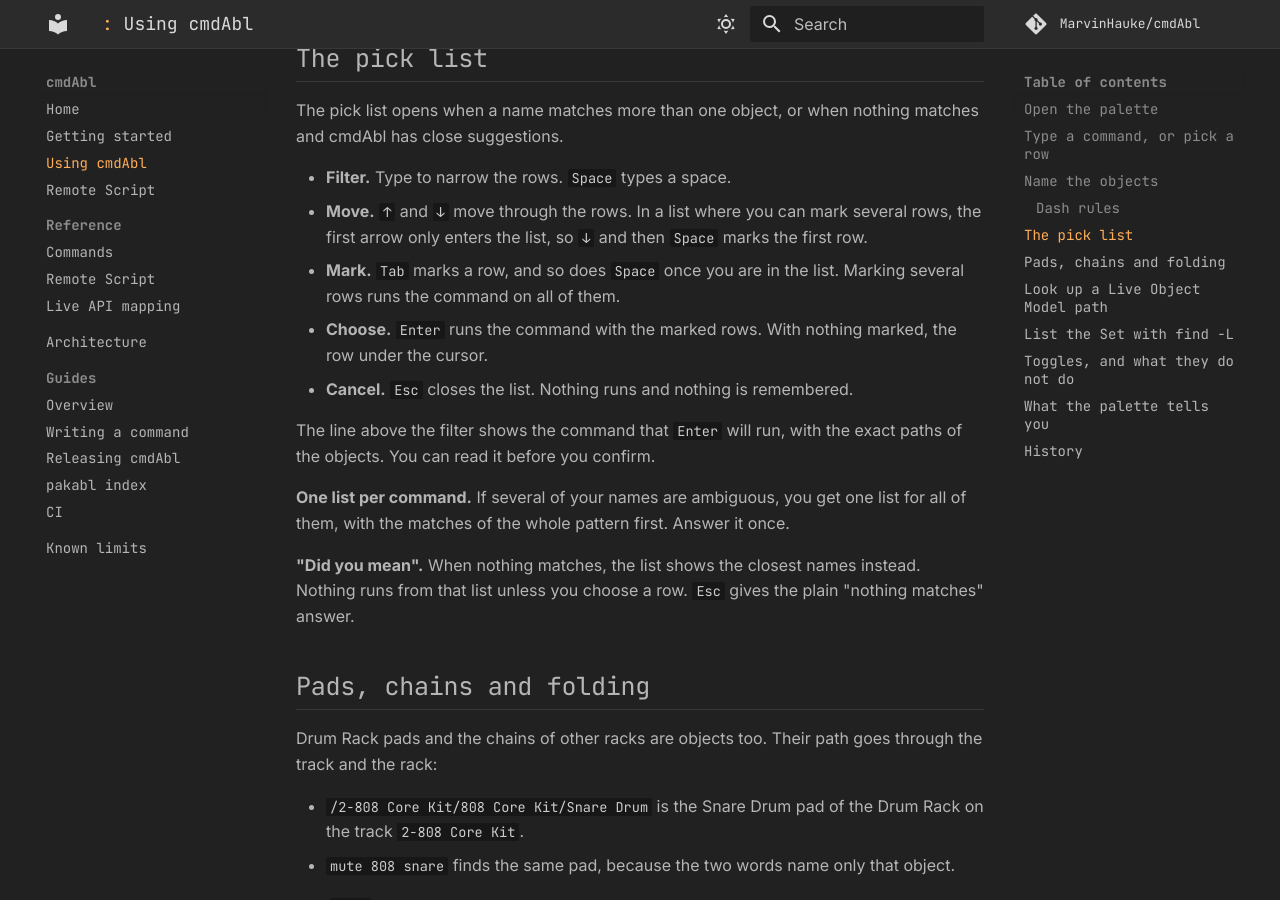
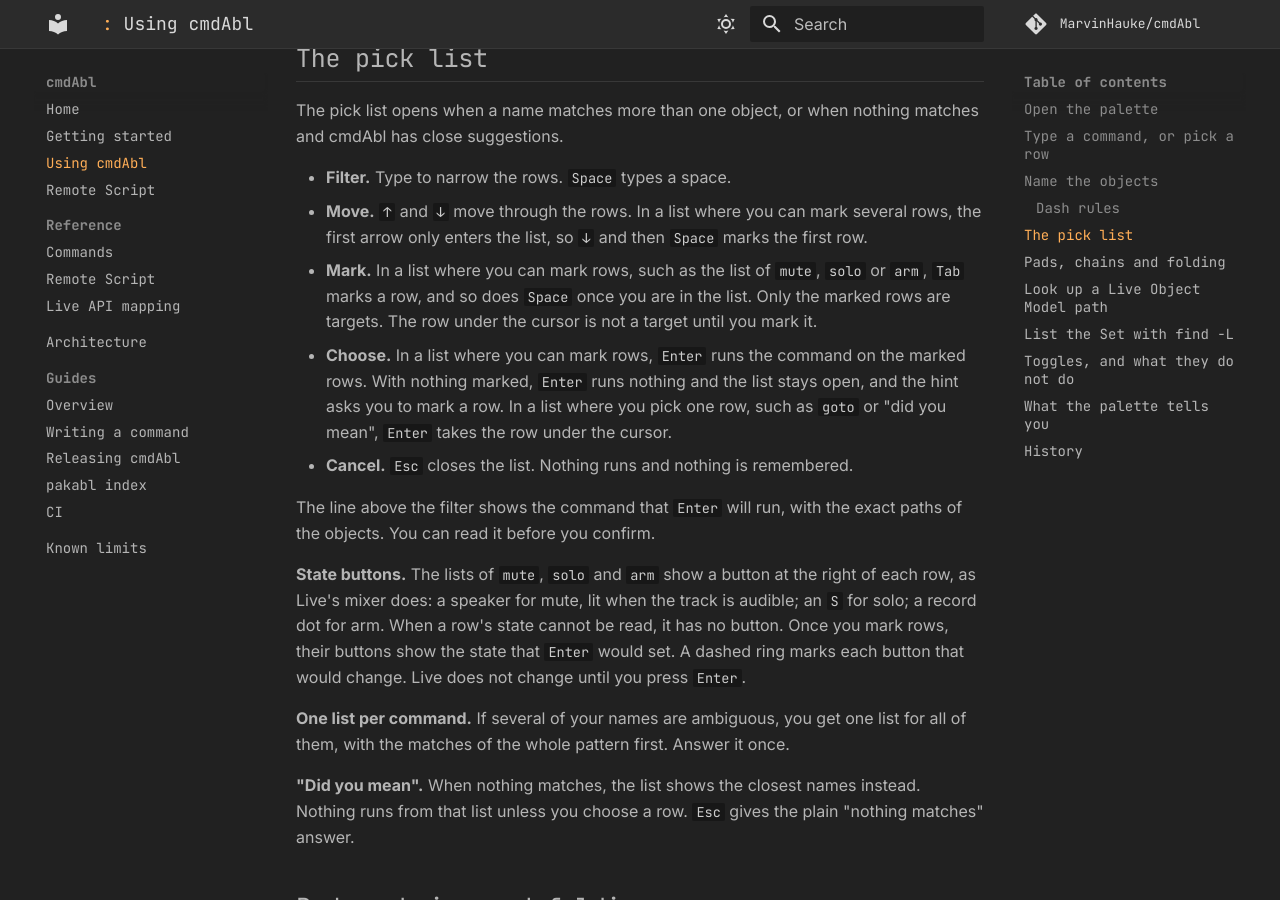
Before and after one commit to MarvinHauke/cmdAbl, an MkDocs documentation site: the page built from docs/using.md, in a window 1280 px wide and 900 px high, scrolled down 2108 px. Built offline with MkDocs 1.6.1 and Material for MkDocs 9.7.7, drawn with Linux system fonts in a browser that asks for light colours; comment, search, counter and statistics services are not loaded.

Commit message:
docs(using): pick list has no preselection for multi-select; state buttons
Multi-select lists target only the marked rows; Enter with none marked runs
nothing. Single-select lists take the cursor row. Describes the state buttons
(speaker, S, record dot) and the dashed ring on rows that would change.

Co-Authored-By: Claude Haiku 5.5 <noreply@anthropic.com>

```diff
--- a/docs/using.md
+++ b/docs/using.md
@@ -69,13 +69,21 @@ suggestions.
 - **Filter.** Type to narrow the rows. `Space` types a space.
 - **Move.** `↑` and `↓` move through the rows. In a list where you can mark several rows, the first arrow
   only enters the list, so `↓` and then `Space` marks the first row.
-- **Mark.** `Tab` marks a row, and so does `Space` once you are in the list. Marking several rows runs the
-  command on all of them.
-- **Choose.** `Enter` runs the command with the marked rows. With nothing marked, the row under the cursor.
+- **Mark.** In a list where you can mark rows, such as the list of `mute`, `solo` or `arm`, `Tab` marks a row, and so
+  does `Space` once you are in the list. Only the marked rows are targets. The row under the cursor is not a
+  target until you mark it.
+- **Choose.** In a list where you can mark rows, `Enter` runs the command on the marked rows. With nothing marked,
+  `Enter` runs nothing and the list stays open, and the hint asks you to mark a row. In a list where you pick one
+  row, such as `goto` or "did you mean", `Enter` takes the row under the cursor.
 - **Cancel.** `Esc` closes the list. Nothing runs and nothing is remembered.
 
 The line above the filter shows the command that `Enter` will run, with the exact paths of the objects. You
 can read it before you confirm.
+
+**State buttons.** The lists of `mute`, `solo` and `arm` show a button at the right of each row, as Live's mixer does:
+a speaker for mute, lit when the track is audible; an `S` for solo; a record dot for arm. When a row's state
+cannot be read, it has no button. Once you mark rows, their buttons show the state that `Enter` would set. A dashed
+ring marks each button that would change. Live does not change until you press `Enter`.
 
 **One list per command.** If several of your names are ambiguous, you get one list for all of them, with the
 matches of the whole pattern first. Answer it once.
```
